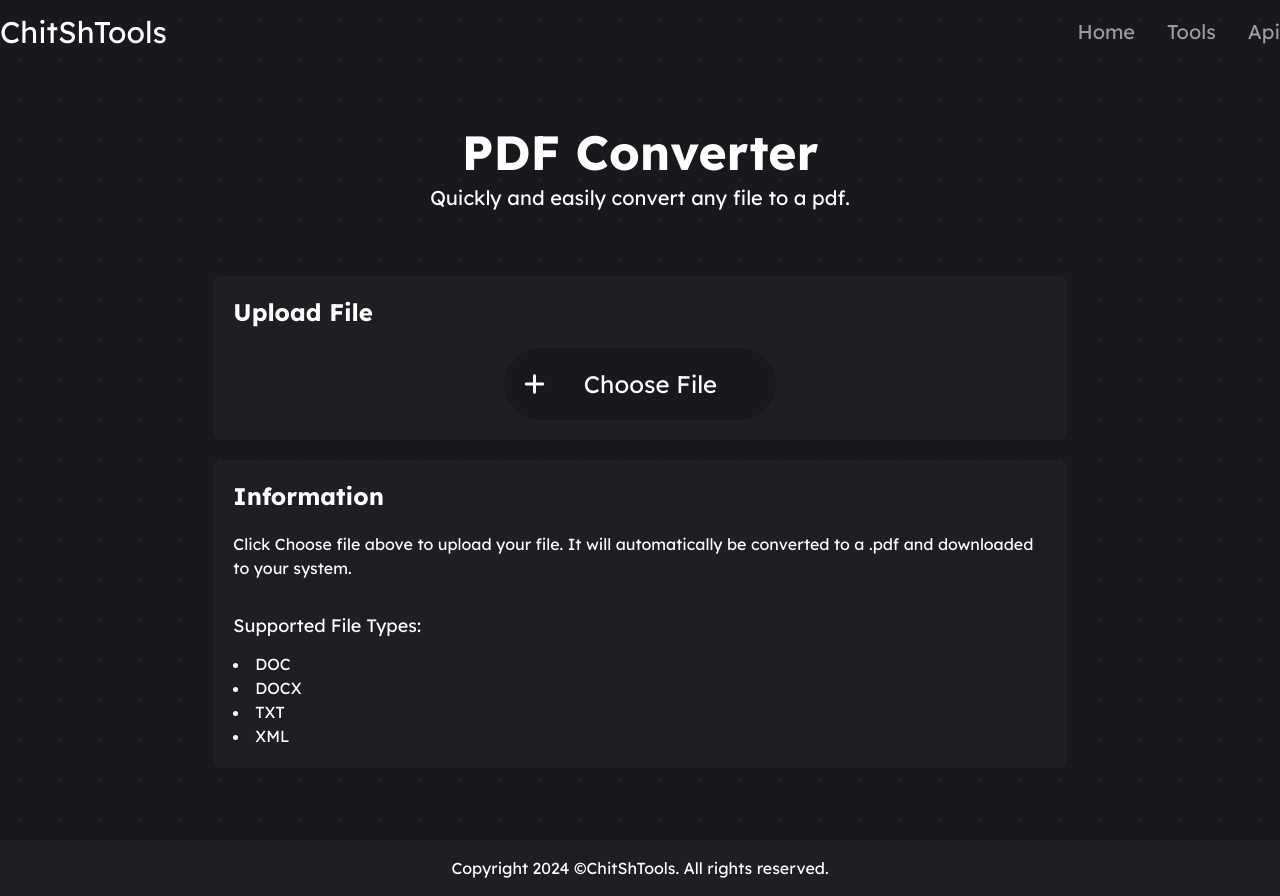
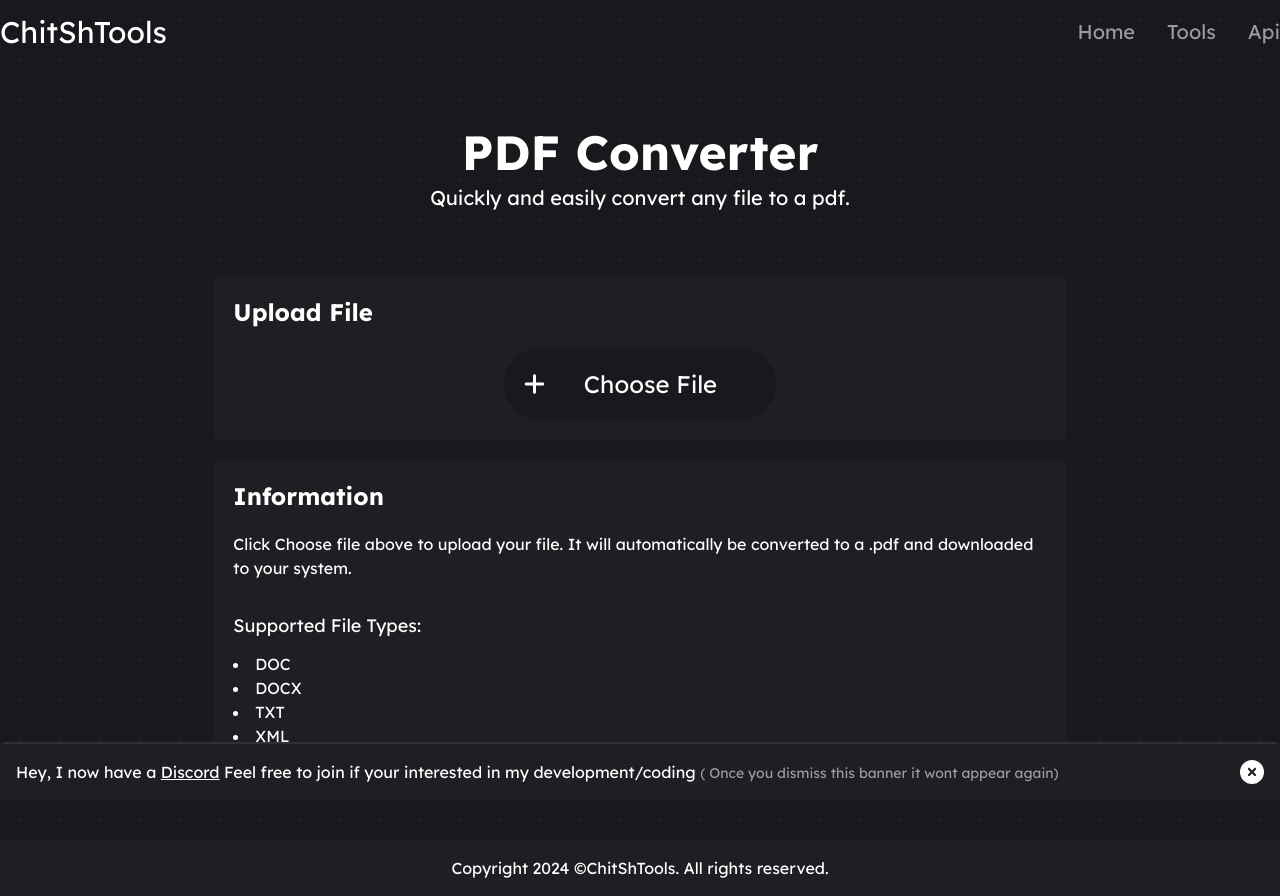
Before and after one commit to Whogivsachit/ChitShTools, a Vue app in the folder client/: page /pdf in a window 1280 px wide. Built offline with nearby package versions, Linux system fonts and the light colour scheme.

Commit message:
Added Discord Banner

```diff
--- a/client/src/App.vue
+++ b/client/src/App.vue
@@ -1,11 +1,16 @@
 <template>
   <div class="core min-h-screen">
+    <bannerComponent />
     <RouterView />
   </div>
 </template>
 
 <script>
+import bannerComponent from './components/bannerComponent.vue'
 export default {
   name: `ChitShTools`,
+  components: {
+    bannerComponent
+  }
 }
 </script>
--- a/client/src/assets/index.css
+++ b/client/src/assets/index.css
@@ -60,6 +60,10 @@
     border-bottom: 2px solid rgba(60, 62, 69, 0.6);
 }
 
+.border-glowing-top {
+    border-top: 2px solid rgba(60, 62, 69, 0.6);
+}
+
 .glow-in {
     animation: glowFadeIn 1s forwards;
 }
--- /dev/null
+++ b/client/src/components/bannerComponent.vue
@@ -0,0 +1,25 @@
+<template>
+    <div v-if="isBannerVisible" class="fixed bottom-0 w-full z-50 p-4 bg-foreground text-white border-glowing-top rounded-t-md">
+        <div class="flex place-content-between w-full">
+            <p class="text-center">Hey, I now have a <a href="https://discord.gg/eMa7YDzJUT" class="underline">Discord</a> Feel free to join if your interested in my development/coding <span class="text-muted text-sm">( Once you dismiss this banner it wont appear again)</span></p>
+            <faIcon @click="dismissBanner" :icon="['fa', 'circle-xmark']" class="text-2xl hover:text-red-600"/>
+        </div>
+    </div>
+</template>
+
+<script>
+import { mapGetters, mapMutations } from 'vuex';
+
+export default {
+    name: 'bannerComponent',
+
+    computed: {
+        ...mapGetters(['isBannerVisible']),
+    },
+
+    methods: {
+        ...mapMutations(['dismissBanner']),
+    },
+
+}
+</script>
--- /dev/null
+++ b/client/src/store/bannerStore.js
@@ -0,0 +1,18 @@
+export default {
+    strict: true,
+    state: {
+        bannerVisible: localStorage.getItem('bannerDismissed') !== 'true',
+    },
+
+    mutations: {
+        dismissBanner(state) {
+            state.bannerVisible = false;
+            localStorage.setItem('bannerDismissed', 'true');
+        },
+    },
+
+    getters: {
+        isBannerVisible: (state) => state.bannerVisible,
+    },
+
+}
--- a/client/src/store/store.js
+++ b/client/src/store/store.js
@@ -1,6 +1,8 @@
 import { createStore } from 'vuex';
+import bannerStore from './bannerStore';
 
 export default createStore({
     modules: {
+        banner: bannerStore
     }
 });
--- a/client/src/views/indexPage.vue
+++ b/client/src/views/indexPage.vue
@@ -11,7 +11,7 @@
                     <p class="text-xl text-muted">Welcome to ChitShTools, your go-to hub for a diverse collection of practical tools and scripts designed to simplify everyday tasks. Frustrated by the need to search for and utilize multiple websites for various utilities, I created ChitShTools to provide a comprehensive solution. This platform is free for everyone, forever. Enjoy seamless access to all the tools you need, all in one place.</p>
                 </cardComponent>
                 <cardComponent title="Are we missing a tool?" :divider="true" class="w-full md:w-1/2">
-                    <p class="text-xl text-muted">Join our community on Discord to request new tools and features! We are committed to continuously improving ChitShTools based on user feedback. By joining our Discord, you can directly share your suggestions and ideas, helping us to develop the tools you need. Be a part of our growing community and contribute to making ChitShTools even better.</p>
+                    <p class="text-xl text-muted">Join our community on <a href="https://discord.gg/eMa7YDzJUT" class="underline">Discord</a> to request new tools and features! We are committed to continuously improving ChitShTools based on user feedback. By joining our Discord, you can directly share your suggestions and ideas, helping us to develop the tools you need. Be a part of our growing community and contribute to making ChitShTools even better.</p>
                 </cardComponent>
             </div>
 
```
